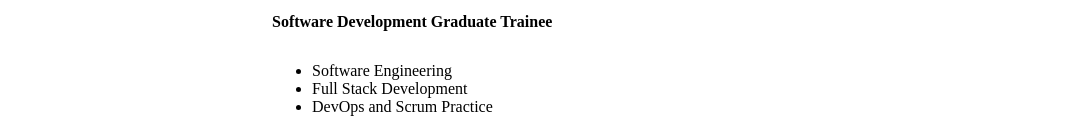
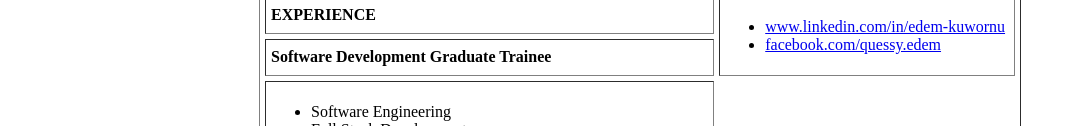
Before and after one commit to InnocentEdem/webEngineering2, a plain HTML site: page index.html in a window 1280 px wide. Shown: the part 257-383 px from the top of the page, without its empty margins (0-1075 px from the left). Drawn offline with Linux system fonts and the light colour scheme.

Commit message:
Add files via upload

```diff
--- a/index.html
+++ b/index.html
@@ -7,7 +7,7 @@
     <title>Document</title>
 </head>
 <body >
-    <table   align="center" cellspacing="5px" cellpadding="5px" >
+    <table  border align="center" cellspacing="5px" cellpadding="5px" >
 
         <thead>
 
@@ -24,8 +24,13 @@
 
         <tbody>
             <tr>
+
                 <td><b> EXPERIENCE</b></td>
-                <td rowspan="10">
+                <td rowspan="2">
+                    <ul>
+                        <li><a href="https://www.linkedin.com/in/edem-kuwornu">www.linkedin.com/in/edem-kuwornu</a></li>
+                        <li><a href="https://web.facebook.com/quessy.edem">facebook.com/quessy.edem</a></li>
+                    </ul>
 
                 </td>
 
@@ -59,7 +64,7 @@
                 </td>
             </tr>
             <tr>
-
+                td
                 <td><b>EDUCATION</b></td>
 
             </tr>
```
